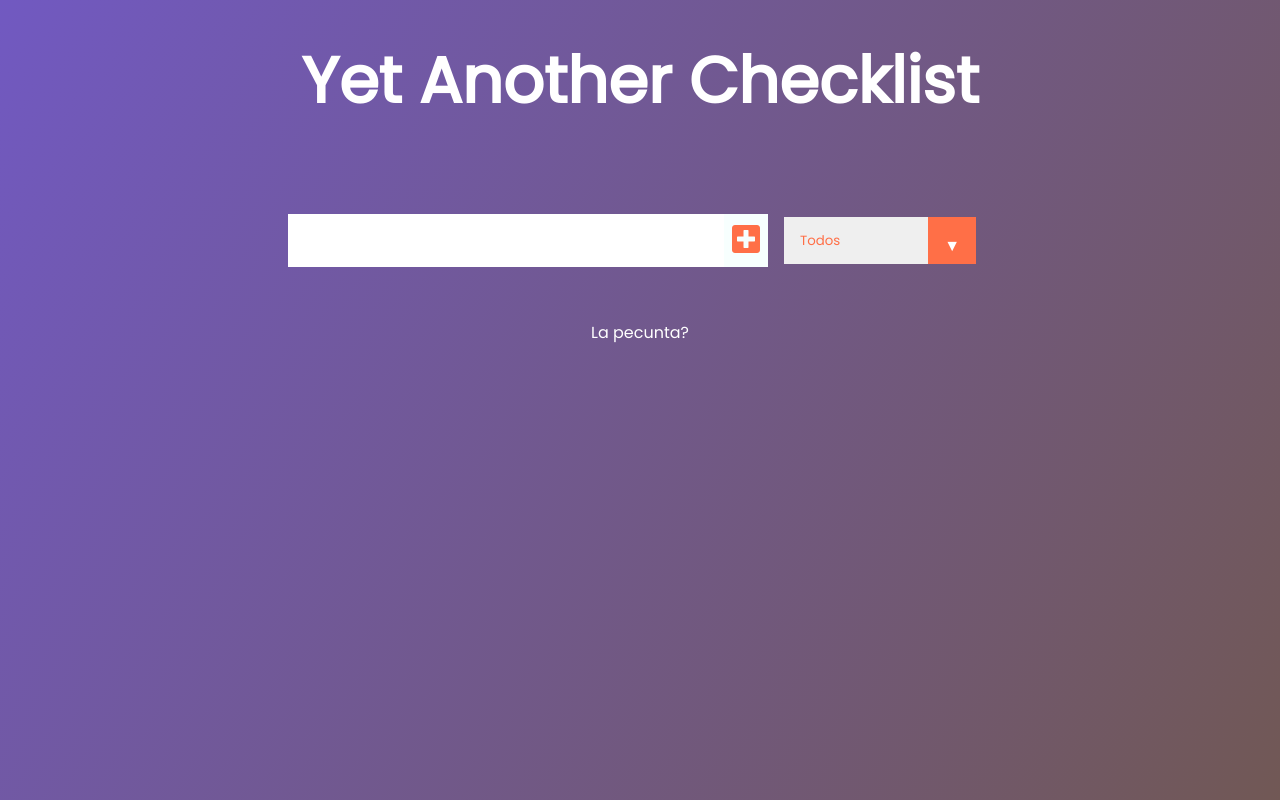
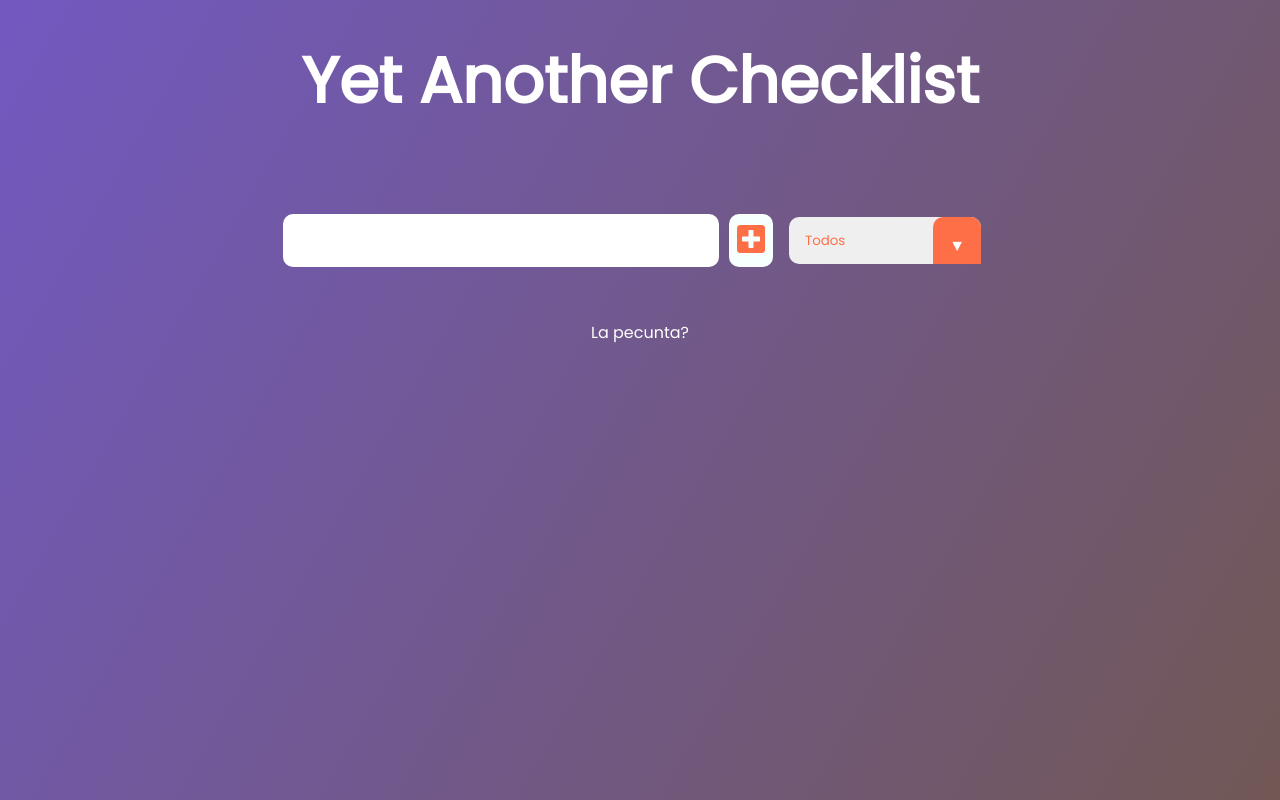
Before and after one commit to the-one-who-knoccks/Yet-another-checkList, a React (Create React App) app: page / in a window 1280 px wide. Built offline with nearby package versions, Linux system fonts and the light colour scheme.

Commit message:
:art: Updated App.css

```diff
--- a/src/App.css
+++ b/src/App.css
@@ -25,9 +25,12 @@ form button {
   padding: 0.5rem;
   font-size: 2rem;
   border: none;
+  border-radius: 10px;
   background: white;
 }
 form button {
+  border-radius: 10px;
+  margin-left: 10px;
   color: #ff6f47;
   background: #f7fffe;
   cursor: pointer;
@@ -48,7 +51,7 @@ form button:hover {
   list-style: none;
 }
 
-.todo {
+.todos {
   margin: 0.5rem;
   background: white;
   font-size: 1.5rem;
@@ -118,6 +121,7 @@ select {
   color: #ff6f47;
   font-family: "Poppins", sans-serif;
   cursor: pointer;
+  border-radius: 10px;
   width: 12rem;
 }
 /* Arrow */
@@ -127,6 +131,7 @@ select {
   top: 0;
   right: 0;
   padding: 1rem;
+  border-radius: 10px;
   background: #ff6f47;
   cursor: pointer;
   pointer-events: none;
```
